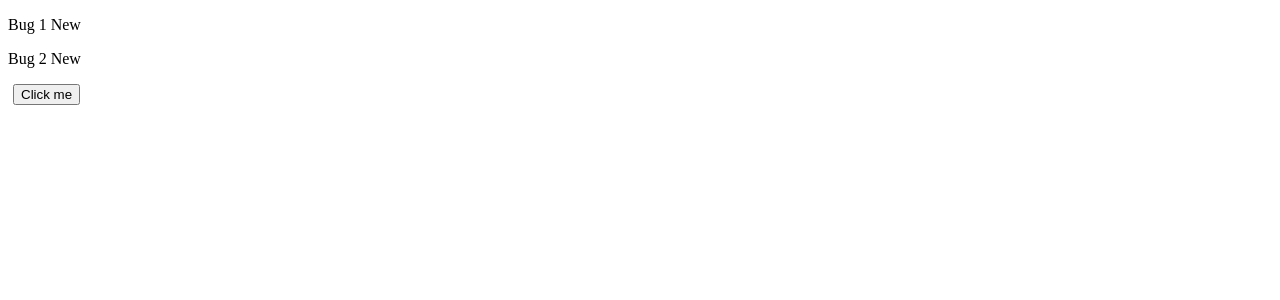
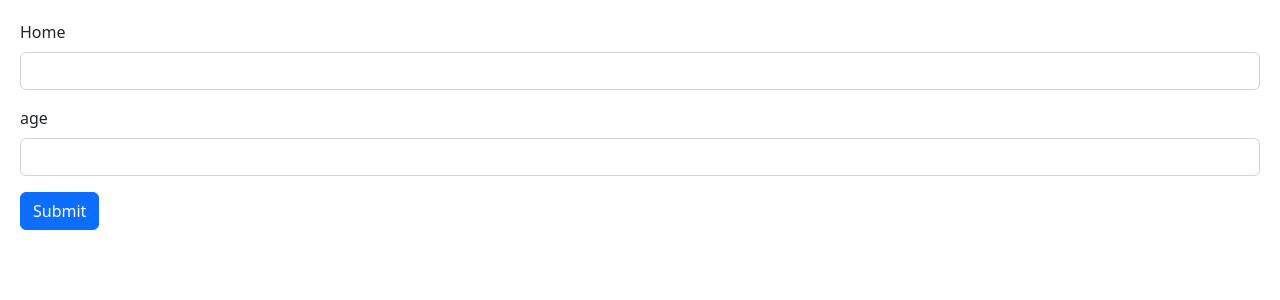
Before and after one commit to Rumindu/codeWithMosh-react-course-part1, a React (Vite) app: page / in a window 1280 px wide. Shown: the top 300 px of the page. Built offline with nearby package versions, Linux system fonts and the light colour scheme.

Commit message:
Building a From

```diff
--- a/src/App.tsx
+++ b/src/App.tsx
@@ -1,37 +1,11 @@
-import { useState } from "react";
-import produce from "immer";
+import Form from "./components/ListGroup/Form";
 
-const App = () => {
-  const [bugs, setBugs] = useState([
-    { id: 1, title: "Bug 1", fixed: false },
-    { id: 2, title: "Bug 2", fixed: false },
-  ]);
-  const handleClick = () => {
-    //setBugs(bugs.map((bug) => (bug.id === 1 ? { ...bug, fixed: true } : bug)));
-    //above code can be written using immer as below
-    setBugs(
-      produce((draft) => {
-        const bug = draft.find((bug) => bug.id === 1);
-        if (bug) {
-          bug.fixed = true;
-        }
-      })
-    );
-  };
+function App(){
   return (
-    <div>
-      {bugs.map((bug) => {
-        return (
-          <p key={bug.id}>
-            {bug.title} {bug.fixed ? "Fixed" : "New"}
-          </p>
-        );
-      })}
-      <button style={{ marginLeft: "5px" }} onClick={handleClick}>
-        Click me
-      </button>
+    <div >
+      <Form/>
     </div>
-  );
-};
+  )
+}
 
 export default App;
--- /dev/null
+++ b/src/components/ListGroup/Form.tsx
@@ -0,0 +1,23 @@
+import React from "react";
+
+function Form() {
+  return (
+    <form>
+      <div className="mb-3">
+        <label htmlFor="name" className="form-label">
+          Home
+        </label>
+        <input id="name" type="text" className="form-control" />
+      </div>
+      <div className="mb-3">
+        <label htmlFor="age" className="form-label">
+          age
+        </label>
+        <input id="age" type="number" className="form-control" />
+      </div>
+      <button className="btn btn-primary" type="submit">Submit</button>
+    </form>
+  );
+}
+
+export default Form;
--- /dev/null
+++ b/src/index.css
@@ -0,0 +1,3 @@
+body {
+  padding: 20px;
+}
--- a/src/main.tsx
+++ b/src/main.tsx
@@ -1,6 +1,8 @@
 import React from 'react'
 import ReactDOM from 'react-dom/client'
 import App from './App'
+import 'bootstrap/dist/css/bootstrap.min.css'
+import './index.css'
 
 
 ReactDOM.createRoot(document.getElementById('root') as HTMLElement).render(
```
